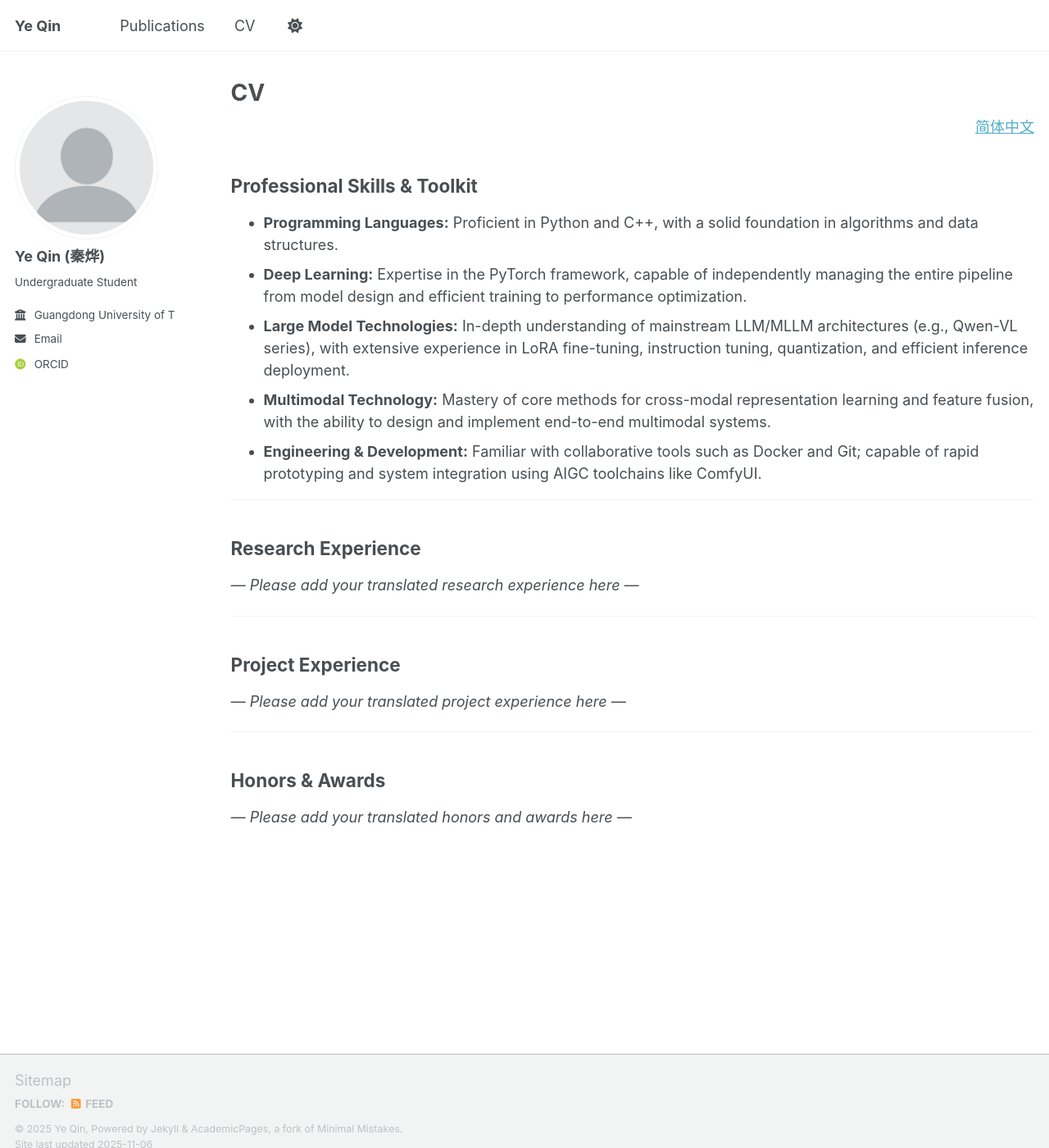
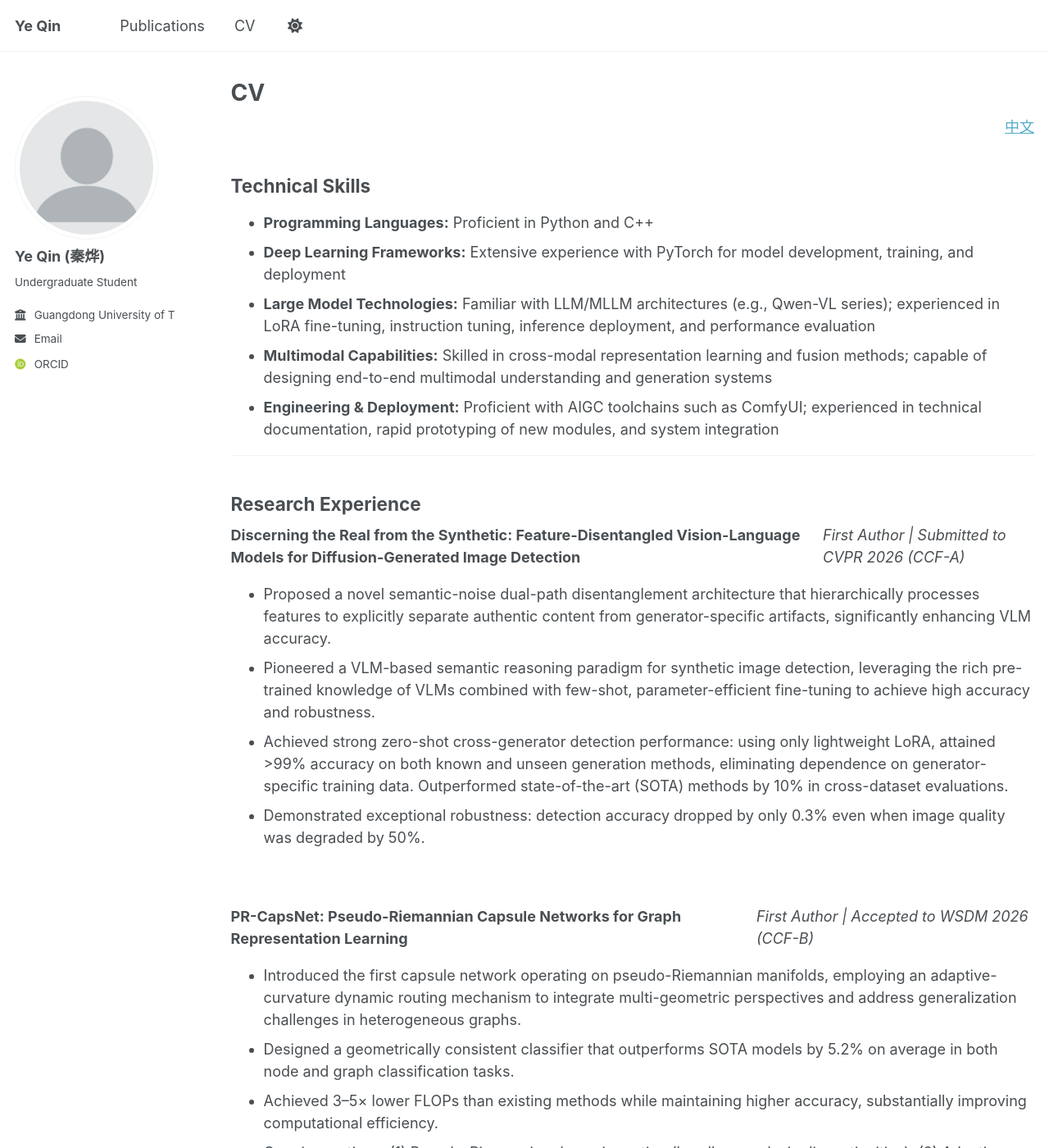
Before and after one commit to suannaige/suannaige.github.io, a Jekyll site: the page built from _pages/cv_EN.md, in a window 1280 px wide and 1400 px high. Shown: the whole window at 82% size. Built offline with Jekyll 4.4.1, drawn with Linux system fonts in a browser that asks for light colours; some web fonts are replaced; a script that is not in the unit is left out; some of the changed text lies outside the part shown.

Commit message:
更正了英文简历

```diff
--- a/_pages/cv_EN.md
+++ b/_pages/cv_EN.md
@@ -4,32 +4,99 @@ title: "CV"
 permalink: /cv_en/
 author_profile: true
 ---
-
 <div style="text-align: right; margin-bottom: 2rem;">
-  <a href="/cv/">简体中文</a>
+  <a href="/cv/">中文</a>
 </div>
 
-## Professional Skills & Toolkit
-- **Programming Languages:** Proficient in Python and C++, with a solid foundation in algorithms and data structures.
-- **Deep Learning:** Expertise in the PyTorch framework, capable of independently managing the entire pipeline from model design and efficient training to performance optimization.
-- **Large Model Technologies:** In-depth understanding of mainstream LLM/MLLM architectures (e.g., Qwen-VL series), with extensive experience in LoRA fine-tuning, instruction tuning, quantization, and efficient inference deployment.
-- **Multimodal Technology:** Mastery of core methods for cross-modal representation learning and feature fusion, with the ability to design and implement end-to-end multimodal systems.
-- **Engineering & Development:** Familiar with collaborative tools such as Docker and Git; capable of rapid prototyping and system integration using AIGC toolchains like ComfyUI.
+## Technical Skills
+- **Programming Languages:** Proficient in Python and C++
+- **Deep Learning Frameworks:** Extensive experience with PyTorch for model development, training, and deployment
+- **Large Model Technologies:** Familiar with LLM/MLLM architectures (e.g., Qwen-VL series); experienced in LoRA fine-tuning, instruction tuning, inference deployment, and performance evaluation
+- **Multimodal Capabilities:** Skilled in cross-modal representation learning and fusion methods; capable of designing end-to-end multimodal understanding and generation systems
+- **Engineering & Deployment:** Proficient with AIGC toolchains such as ComfyUI; experienced in technical documentation, rapid prototyping of new modules, and system integration
 
 ---
 
 ## Research Experience
 
-*--- Please add your translated research experience here ---*
+<div style="display: flex; justify-content: space-between; align-items: baseline;">
+  <strong>Discerning the Real from the Synthetic: Feature-Disentangled Vision-Language Models for Diffusion-Generated Image Detection</strong>
+  <em>First Author | Submitted to CVPR 2026 (CCF-A)</em>
+</div>
+- Proposed a novel semantic-noise dual-path disentanglement architecture that hierarchically processes features to explicitly separate authentic content from generator-specific artifacts, significantly enhancing VLM accuracy.
+- Pioneered a VLM-based semantic reasoning paradigm for synthetic image detection, leveraging the rich pre-trained knowledge of VLMs combined with few-shot, parameter-efficient fine-tuning to achieve high accuracy and robustness.
+- Achieved strong zero-shot cross-generator detection performance: using only lightweight LoRA, attained >99% accuracy on both known and unseen generation methods, eliminating dependence on generator-specific training data. Outperformed state-of-the-art (SOTA) methods by 10% in cross-dataset evaluations.
+- Demonstrated exceptional robustness: detection accuracy dropped by only 0.3% even when image quality was degraded by 50%.
+
+<br>
+
+<div style="display: flex; justify-content: space-between; align-items: baseline;">
+  <strong>PR-CapsNet: Pseudo-Riemannian Capsule Networks for Graph Representation Learning</strong>
+  <em>First Author | Accepted to WSDM 2026 (CCF-B)</em>
+</div>
+- Introduced the first capsule network operating on pseudo-Riemannian manifolds, employing an adaptive-curvature dynamic routing mechanism to integrate multi-geometric perspectives and address generalization challenges in heterogeneous graphs.
+- Designed a geometrically consistent classifier that outperforms SOTA models by 5.2% on average in both node and graph classification tasks.
+- Achieved 3–5× lower FLOPs than existing methods while maintaining higher accuracy, substantially improving computational efficiency.
+- Core innovations: (1) Pseudo-Riemannian dynamic routing (handles geodesic discontinuities); (2) Adaptive curvature learning; (3) Projection-based classifier in pseudo-Riemannian space.
+
+<br>
+
+<div style="display: flex; justify-content: space-between; align-items: baseline;">
+  <strong>Self-Constrained Style Disentanglement for One-Shot Unsupervised Domain Adaptation in Semantic Segmentation</strong>
+  <em>Third Author | Submitted to AAAI 2025 (CCF-A)</em>
+</div>
+- Developed a lightweight style-disentanglement module: two compact CNN encoders appended to ViT features to decouple semantic and stylistic representations.
+- Designed a multi-objective joint loss function that jointly optimizes semantic consistency, style reconstruction, and image re-rendering quality, balancing training efficiency and generation fidelity.
+- The module is plug-and-play for downstream tasks such as style transfer or domain adaptation, enhancing model generalization.
 
 ---
 
 ## Project Experience
 
-*--- Please add your translated project experience here ---*
+<div style="display: flex; justify-content: space-between; align-items: baseline;">
+  <strong>EagleEye: Fine-Grained Multimodal Fake News Detection System Powered by Huawei Ascend Full-Stack AI</strong>
+  <em>Team Lead | Huawei Ascend AI Innovation Contest 2025 | Jun 2025 – Present</em>
+</div>
+- Designed a shallow-deep collaborative reasoning architecture to enhance detection capability.
+- Implemented a two-stage coarse-to-fine detection framework capable of identifying diverse forgery techniques.
+- Constructed a Chinese multimodal dataset tailored to local linguistic and cultural contexts, achieving 40% higher accuracy than commercial competitors.
+
+<br>
+
+<div style="display: flex; justify-content: space-between; align-items: baseline;">
+  <strong>Autonomous Collision Avoidance System for Unmanned Vessels in Extreme Weather</strong>
+  <em>Team Lead | Huawei Ascend AI Innovation Contest 2024 – “Most Commercially Promising Award” | Jun 2024 – Dec 2024</em>
+</div>
+- Trained an obstacle-avoidance policy network using MAPPO reinforcement learning, with a multi-objective reward function balancing safety and path efficiency.
+- Integrated vessel dynamics parameters with the RL decision module; conducted multiple rounds of real-world water trials under extreme weather conditions, validating system robustness.
+
+<br>
+
+<div style="display: flex; justify-content: space-between; align-items: baseline;">
+  <strong>Ascend-Powered Cell Detection Software</strong>
+  <em>Team Lead | Huawei Ascend AI Innovation Contest 2023 – Guangzhou Gold Award | Jun 2023 – Dec 2023</em>
+</div>
+- Developed an end-to-end cell detection system encompassing data input, preprocessing, inference, and result visualization.
+- Enhanced the DiffusionDet framework with diffusion mechanisms, significantly improving sensitivity to tiny tumor cells and robustness against noise.
+- Trained on a hybrid dataset (private + public); achieved ~15% higher detection accuracy than existing methods on real clinical samples.
 
 ---
 
-## Honors & Awards
+## Honors & Certifications
 
-*--- Please add your translated honors and awards here ---*
+<div style="display: flex; justify-content: space-between; align-items: baseline; margin-bottom: 8px;">
+  <span>Huawei Ascend AI Innovation Contest 2024 (Guangzhou) – Most Commercially Promising Award</span>
+  <strong>Oct 2024</strong>
+</div>
+<div style="display: flex; justify-content: space-between; align-items: baseline; margin-bottom: 8px;">
+  <span>Guangdong University of Technology – University-Level Scholarship (Third Class)</span>
+  <strong>Sep 2024</strong>
+</div>
+<div style="display: flex; justify-content: space-between; align-items: baseline; margin-bottom: 8px;">
+  <span>Huawei Ascend AI Innovation Contest 2023 (Guangzhou) – Gold Award</span>
+  <strong>Oct 2023</strong>
+</div>
+<div style="display: flex; justify-content: space-between; align-items: baseline; margin-bottom: 8px;">
+  <span>14th Blue Bridge Cup – C/C++ Programming Contest (Guangdong Province) – Second Prize</span>
+  <strong>Apr 2023</strong>
+</div>
```
